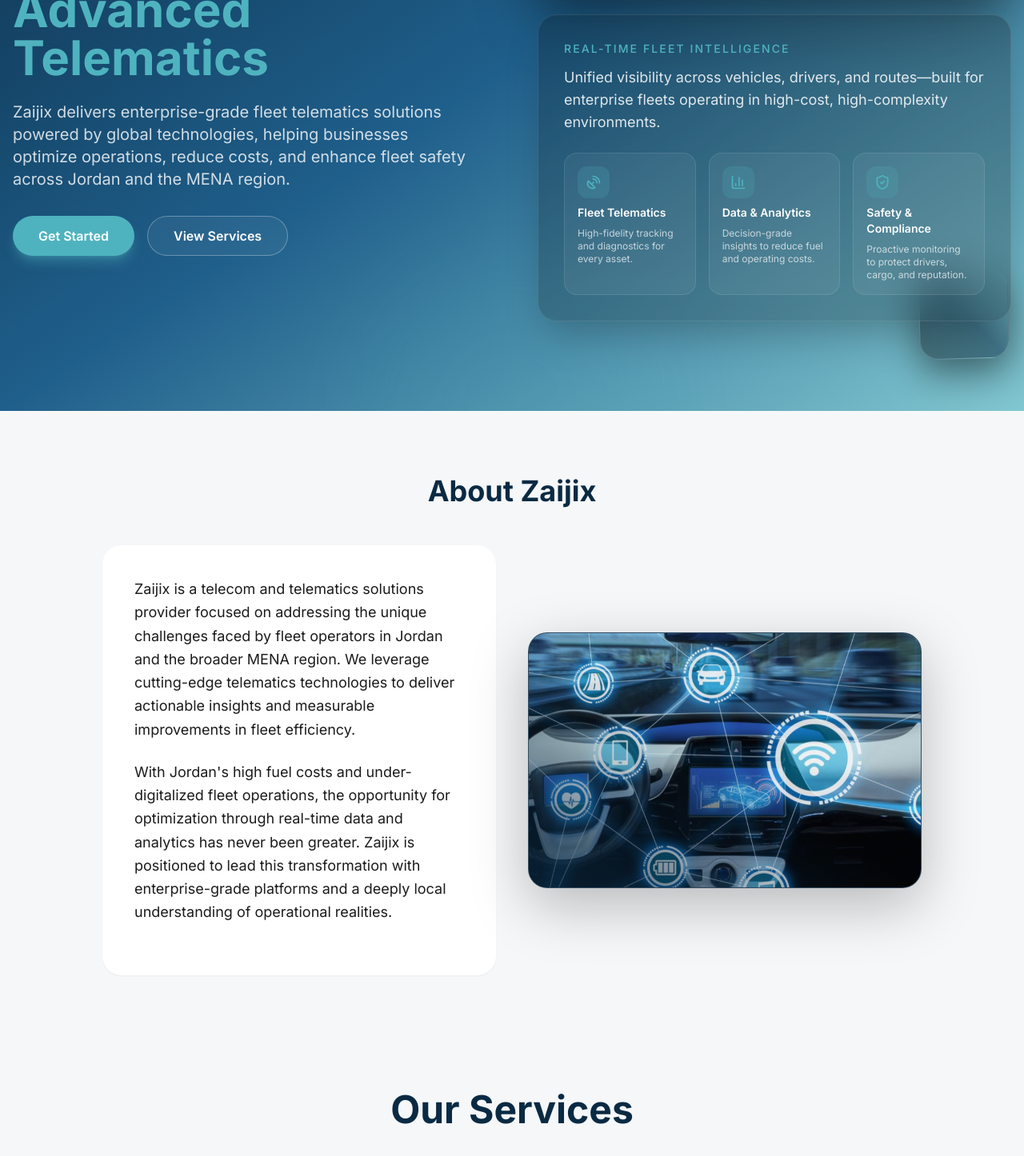
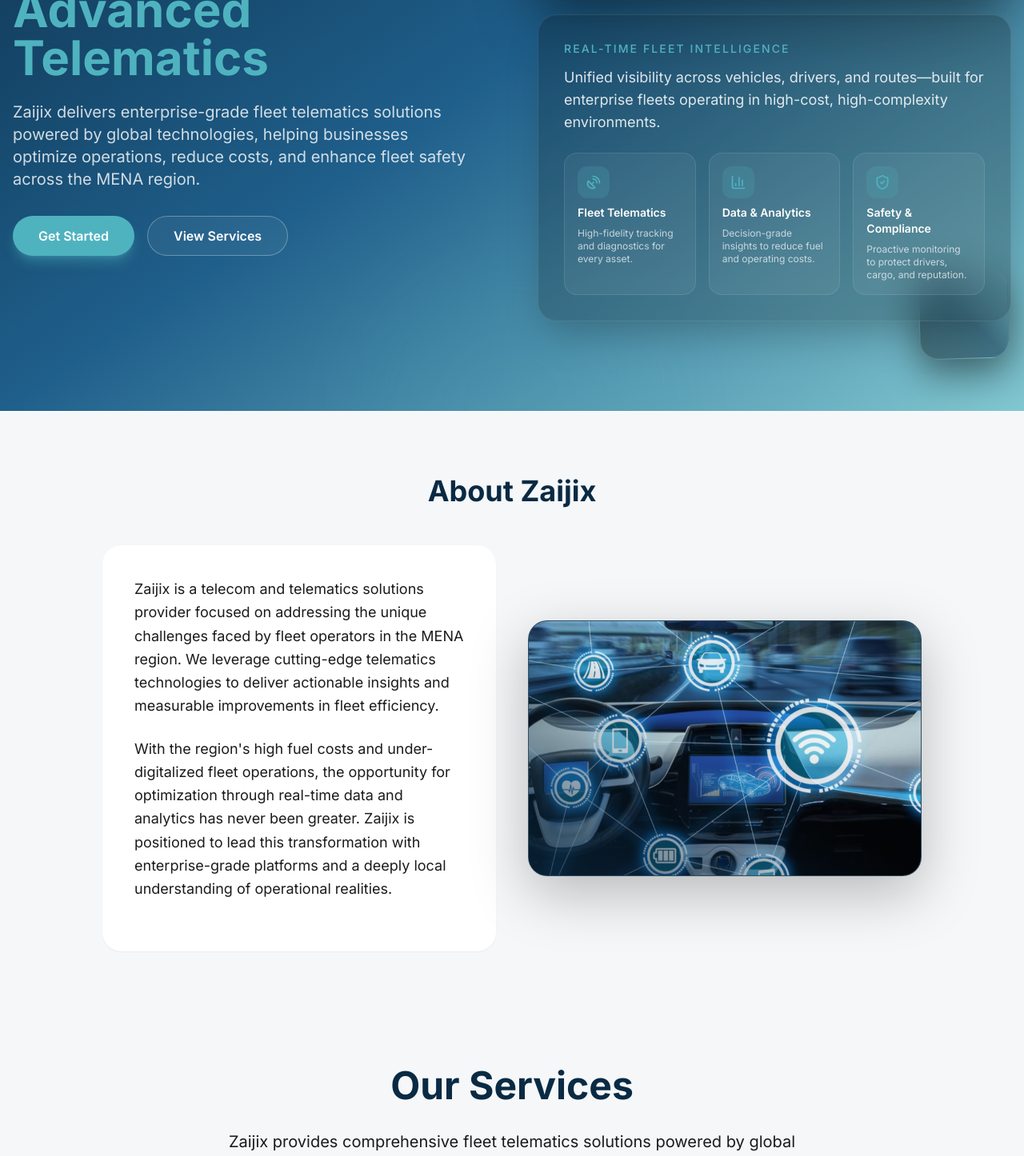
Before and after one commit to humonidtyphoon/zaijix, a React (Vite) app in the folder frontend/: page / in a window 1280 px wide. Shown: the part 360-1806 px from the top of the page at 80% size. Built offline with nearby package versions, Linux system fonts and the light colour scheme.

Commit message:
removed jordan from site

```diff
--- a/frontend/index.html
+++ b/frontend/index.html
@@ -7,7 +7,7 @@
     <title>Zaijix | Fleet Telematics Solutions</title>
     <meta
       name="description"
-      content="Zaijix delivers enterprise-grade fleet telematics solutions for Jordan and the MENA region, helping fleets reduce fuel costs, improve safety, and unlock real-time operational visibility."
+      content="Zaijix delivers enterprise-grade fleet telematics solutions for the MENA region, helping fleets reduce fuel costs, improve safety, and unlock real-time operational visibility."
     />
 
     <!-- Open Graph / social sharing -->
@@ -26,7 +26,7 @@
     <meta name="twitter:title" content="Zaijix | Fleet Telematics Solutions" />
     <meta
       name="twitter:description"
-      content="Enterprise-grade fleet telematics for Jordan and the MENA region."
+      content="Enterprise-grade fleet telematics for the MENA region."
     />
     <meta name="twitter:image" content="/zaijix-logo.svg" />
   </head>
--- a/frontend/src/pages/About.tsx
+++ b/frontend/src/pages/About.tsx
@@ -14,7 +14,7 @@
             </h2>
             <p className="text-lg leading-relaxed mb-4">
               Zaijix is a specialized telecom and telematics solutions provider dedicated to transforming
-              fleet operations across Jordan and the MENA region. We combine technical expertise with
+              fleet operations across the MENA region. We combine technical expertise with
               deep market understanding to deliver solutions that address real operational challenges.
             </p>
             <p className="text-lg leading-relaxed">
@@ -33,7 +33,7 @@
                 Our Vision
               </h2>
               <p className="text-lg leading-relaxed">
-                To establish Zaijix as the leading provider of fleet telematics solutions in Jordan and
+                To establish Zaijix as the leading provider of fleet telematics solutions in
                 the MENA region, enabling businesses to achieve unprecedented levels of operational
                 efficiency and cost savings through advanced technology.
               </p>
@@ -51,19 +51,19 @@
           </div>
         </section>
 
-        {/* Market Opportunity (Jordan) */}
+        {/* Market Opportunity */}
         <section className="max-w-4xl mx-auto">
           <div className="bg-white p-8 rounded-lg shadow-sm">
             <h2 className="text-3xl font-heading font-semibold mb-6 text-secondary-blue">
-              Market Opportunity in Jordan
+              Market Opportunity
             </h2>
             <div className="space-y-4 text-lg leading-relaxed">
               <p>
-                Jordan presents a significant opportunity for telematics adoption due to several key factors:
+                The region presents a significant opportunity for telematics adoption due to several key factors:
               </p>
               <ul className="list-disc list-inside space-y-3 ml-4">
                 <li>
-                  <strong>High Fuel Costs:</strong> Jordan's fuel prices are among the highest in the region,
+                  <strong>High Fuel Costs:</strong> Fuel prices are among the highest in the region,
                   making fuel efficiency a critical concern for fleet operators.
                 </li>
                 <li>
@@ -81,7 +81,7 @@
               </ul>
               <p className="mt-6">
                 Zaijix is currently preparing a pilot program with <strong>Manaseer Group</strong>, one of
-                Jordan's leading industrial conglomerates, to demonstrate measurable improvements in fleet
+                the region's leading industrial conglomerates, to demonstrate measurable improvements in fleet
                 fuel efficiency and operational visibility.
               </p>
             </div>
--- a/frontend/src/pages/FAQ.tsx
+++ b/frontend/src/pages/FAQ.tsx
@@ -10,15 +10,15 @@
     },
     {
       question: "How can telematics reduce fuel costs?",
-      answer: "Telematics reduces fuel costs through multiple mechanisms: monitoring and reducing idle time, optimizing routes to minimize unnecessary mileage, identifying inefficient driving behaviors (such as excessive acceleration or speeding), providing real-time alerts for maintenance issues that affect fuel efficiency, and enabling data-driven decisions about fleet composition and utilization. In Jordan's high fuel cost environment, these savings can be substantial."
+      answer: "Telematics reduces fuel costs through multiple mechanisms: monitoring and reducing idle time, optimizing routes to minimize unnecessary mileage, identifying inefficient driving behaviors (such as excessive acceleration or speeding), providing real-time alerts for maintenance issues that affect fuel efficiency, and enabling data-driven decisions about fleet composition and utilization. In a high fuel cost environment, these savings can be substantial."
     },
     {
       question: "What industries benefit most from telematics?",
-      answer: "While telematics benefits any organization operating vehicle fleets, certain industries see particularly strong returns: logistics and transportation companies benefit from route optimization and delivery tracking; energy and fuel distribution companies gain enhanced security and compliance monitoring; retail and delivery operations improve last-mile efficiency; construction and service industries optimize field operations. Zaijix currently focuses on energy, logistics, and retail sectors in Jordan."
+      answer: "While telematics benefits any organization operating vehicle fleets, certain industries see particularly strong returns: logistics and transportation companies benefit from route optimization and delivery tracking; energy and fuel distribution companies gain enhanced security and compliance monitoring; retail and delivery operations improve last-mile efficiency; construction and service industries optimize field operations. Zaijix currently focuses on energy, logistics, and retail sectors."
     },
     {
       question: "Is Zaijix operational yet?",
-      answer: "Zaijix is preparing for market entry with a strategic pilot program with Manaseer Group, one of Jordan's leading industrial conglomerates. This pilot will demonstrate the measurable value of our telematics solutions in real-world operations. We are building our technical infrastructure, establishing partnerships, and preparing to deliver enterprise-grade solutions to the Jordanian market."
+      answer: "Zaijix is preparing for market entry with a strategic pilot program with Manaseer Group, one of the region's leading industrial conglomerates. This pilot will demonstrate the measurable value of our telematics solutions in real-world operations. We are building our technical infrastructure, establishing partnerships, and preparing to deliver enterprise-grade solutions to the regional market."
     },
     {
       question: "What solutions does Zaijix provide?",
--- a/frontend/src/pages/Home.tsx
+++ b/frontend/src/pages/Home.tsx
@@ -36,8 +36,8 @@
 
               <p className="text-lg md:text-xl text-white/80 mb-8 max-w-xl">
                 Zaijix delivers enterprise-grade fleet telematics solutions powered by global technologies,
-                helping businesses optimize operations, reduce costs, and enhance fleet safety across Jordan
-                and the MENA region.
+                helping businesses optimize operations, reduce costs, and enhance fleet safety across
+                the MENA region.
               </p>
 
               <div className="flex flex-wrap gap-4 mb-10">
@@ -125,11 +125,11 @@
             <div className="order-2 text-lg leading-relaxed bg-white rounded-3xl shadow-sm p-8 md:p-10 lg:order-1">
               <p className="mb-6">
                 Zaijix is a telecom and telematics solutions provider focused on addressing the unique challenges
-                faced by fleet operators in Jordan and the broader MENA region. We leverage cutting-edge telematics
+                faced by fleet operators in the MENA region. We leverage cutting-edge telematics
                 technologies to deliver actionable insights and measurable improvements in fleet efficiency.
               </p>
               <p className="mb-6">
-                With Jordan&apos;s high fuel costs and under-digitalized fleet operations, the opportunity for
+                With the region&apos;s high fuel costs and under-digitalized fleet operations, the opportunity for
                 optimization through real-time data and analytics has never been greater. Zaijix is positioned
                 to lead this transformation with enterprise-grade platforms and a deeply local understanding of
                 operational realities.
--- a/frontend/src/pages/Industries.tsx
+++ b/frontend/src/pages/Industries.tsx
@@ -9,7 +9,7 @@
         </h1>
         <p className="text-xl text-center mb-16 max-w-3xl mx-auto">
           Zaijix specializes in delivering fleet telematics solutions tailored to the specific needs
-          of three key industries in Jordan, aligned with our strategic market focus.
+          of three key industries, aligned with our strategic market focus.
         </p>
 
         <div className="max-w-5xl mx-auto space-y-12">
@@ -91,8 +91,8 @@
         {/* Strategic Focus Note */}
         <div className="max-w-5xl mx-auto mt-12 p-6 bg-accent-teal bg-opacity-10 border-l-4 border-accent-teal rounded">
           <p className="text-lg">
-            <strong>Strategic Focus:</strong> These three industries represent our initial market focus
-            in Jordan, aligned with our pilot program with Manaseer Group. As we expand, we will extend
+            <strong>Strategic Focus:</strong> These three industries represent our initial market focus,
+            aligned with our pilot program with Manaseer Group. As we expand, we will extend
             our solutions to additional sectors that can benefit from advanced fleet telematics.
           </p>
         </div>
--- a/frontend/src/pages/Services.tsx
+++ b/frontend/src/pages/Services.tsx
@@ -112,7 +112,7 @@
             <p className="text-lg leading-relaxed">
               Expert consulting services focused on reducing fuel consumption and costs. We analyze your
               fleet's fuel usage patterns, identify optimization opportunities, and implement strategies
-              to achieve measurable fuel savings—critical in Jordan's high fuel cost environment.
+               to achieve measurable fuel savings—critical in today's high fuel cost environment.
             </p>
           </div>
         </div>
```
